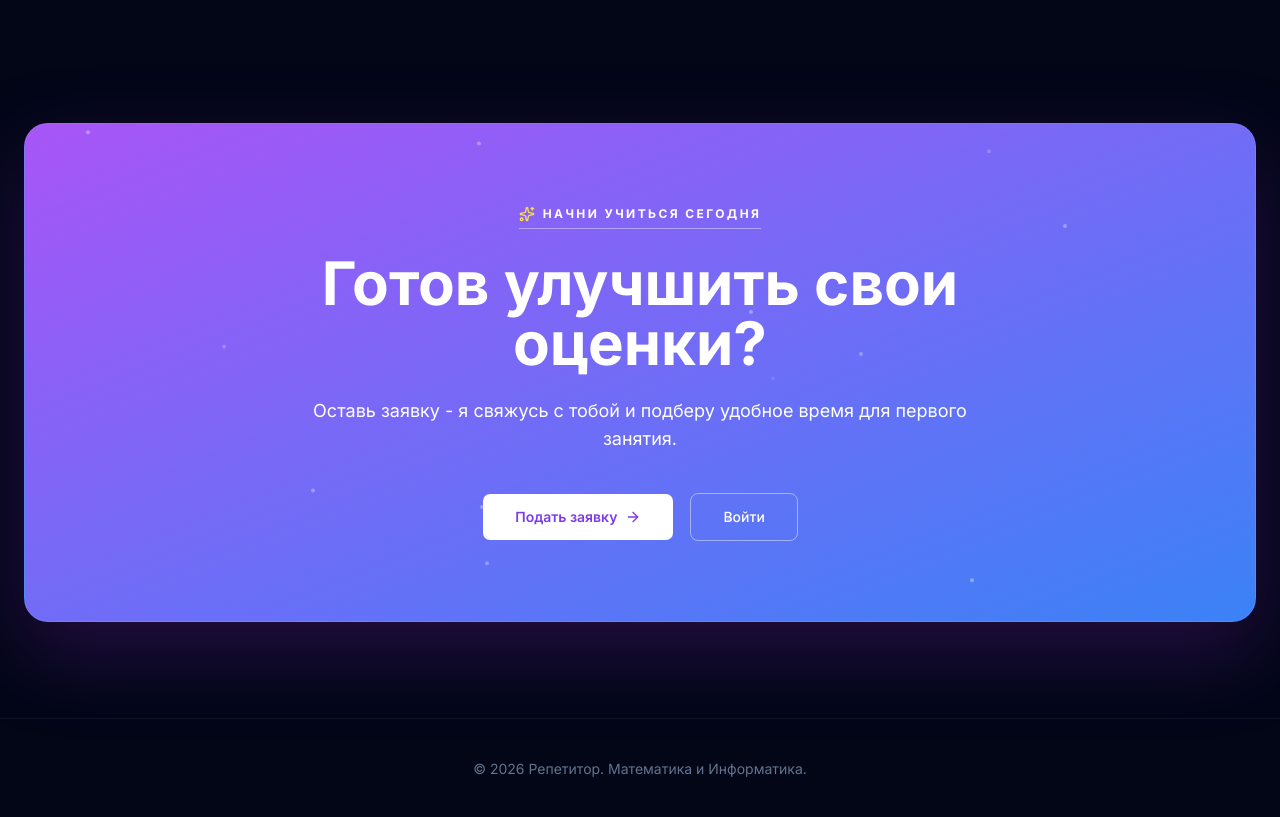
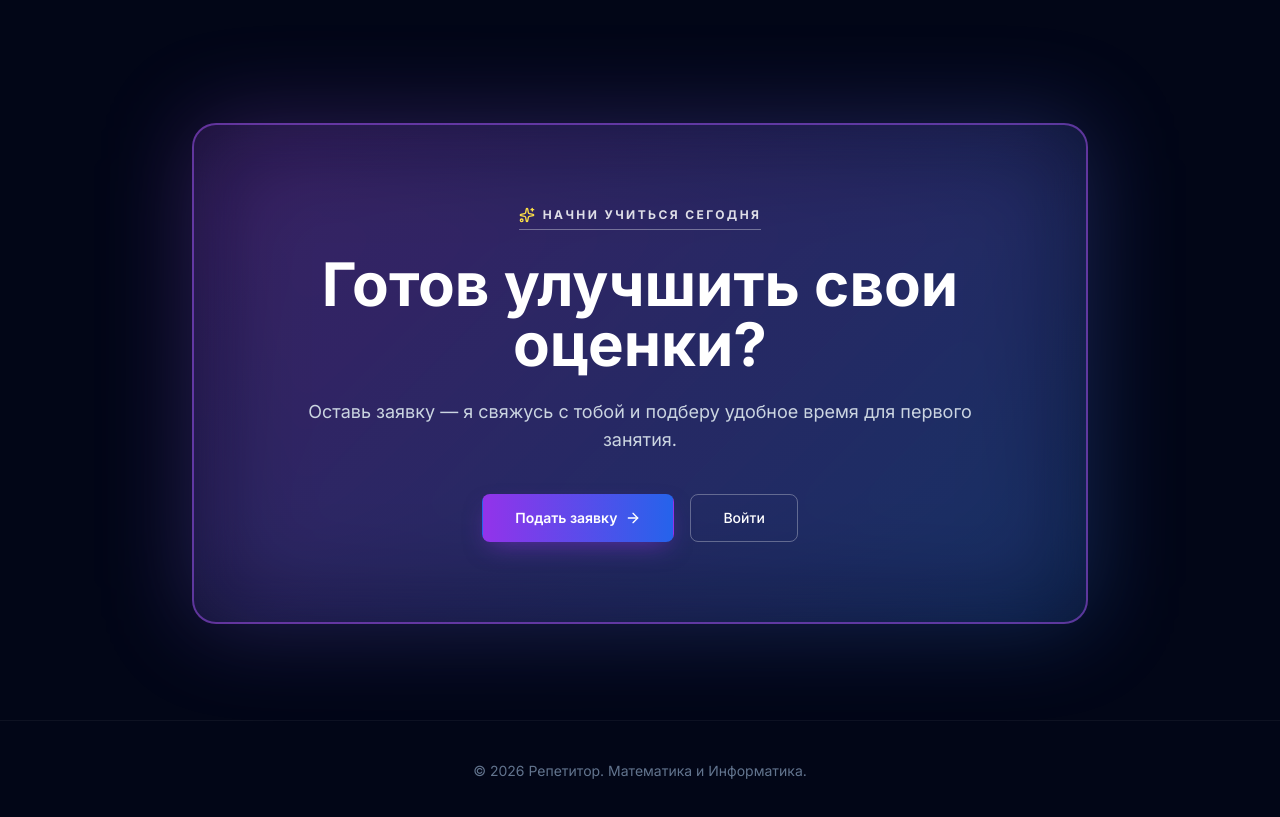
Before and after one commit to WltRfv/tutor-platform, a Next.js app: page / in a window 1280 px wide. Shown: the part 3760-4577 px from the top of the page. Built offline with nearby package versions, Linux system fonts and the light colour scheme; no server answers.

Commit message:
step 1.6: CTA styled like popular pricing card

```diff
--- a/app/globals.css
+++ b/app/globals.css
@@ -307,135 +307,119 @@ html:not(.dark) ::-webkit-scrollbar-thumb { background: color-mix(in srgb, var(-
 html:not(.dark) ::-webkit-scrollbar-thumb:hover { background: color-mix(in srgb, var(--pal-primary) 55%, var(--pal-soft)); }
 
 /* ==========================================================
-   CTA-СЕКЦИЯ — "Готов улучшить свои оценки?"
-   Тёмная тема: яркий фиолетовый градиент (не тронуто).
-   Светлая тема: floating card — мягкий двухтоновый градиент,
-   тонкая рамка, многослойная тень, без анимации.
+   CTA-СЕКЦИЯ — в стиле популярной карточки тарифа
+   Полупрозрачный блок + размытое свечение позади.
    ========================================================== */
 
-.cta-block {
-  position: relative;
-  border-radius: 24px;
-  overflow: hidden;
-  isolation: isolate;
-}
-
-.cta-particle {
+.cta-glow {
+  background: linear-gradient(
+    135deg,
+    rgba(168, 85, 247, 0.5),
+    rgba(59, 130, 246, 0.5)
+  );
+  filter: blur(48px);
+  opacity: 0.55;
   pointer-events: none;
 }
 
-/* ---------- ТЁМНАЯ ТЕМА (без изменений) ---------- */
-html.dark .cta-block {
-  background: linear-gradient(
-    to bottom right,
-    var(--accent-primary),
-    var(--accent-secondary)
-  );
-  border: 1px solid rgba(255, 255, 255, 0.08);
-  box-shadow:
-    0 30px 80px rgba(88, 28, 135, 0.4),
-    0 10px 30px rgba(0, 0, 0, 0.3);
+.cta-card {
+  backdrop-filter: blur(24px);
+  -webkit-backdrop-filter: blur(24px);
 }
 
-html.dark .cta-particle {
-  background: rgba(255, 255, 255, 0.45);
+.cta-badge {
+  padding-bottom: 6px;
+  border-bottom: 1px solid transparent;
+}
+
+/* ---------- ТЁМНАЯ ТЕМА ---------- */
+html.dark .cta-card {
+  background: linear-gradient(
+    135deg,
+    rgba(168, 85, 247, 0.1),
+    rgba(59, 130, 246, 0.1)
+  );
+  border: 2px solid rgba(168, 85, 247, 0.5);
 }
 
 html.dark .cta-badge {
-  border-bottom: 1px solid rgba(255, 255, 255, 0.4);
-  padding-bottom: 6px;
+  border-bottom-color: rgba(255, 255, 255, 0.35);
 }
 html.dark .cta-badge-icon { color: #fde047; }
-html.dark .cta-badge-text { color: #ffffff; }
+html.dark .cta-badge-text { color: rgba(255, 255, 255, 0.85); }
 
-html.dark .cta-title,
-html.dark .cta-text {
+html.dark .cta-title { color: #ffffff; }
+html.dark .cta-text { color: #cbd5e1; }
+
+html.dark .cta-btn-primary {
+  background: linear-gradient(to right, #9333ea, #2563eb);
+  color: #ffffff;
+  box-shadow: 0 10px 25px -8px rgba(147, 51, 234, 0.5);
+}
+html.dark .cta-btn-primary:hover {
+  background: linear-gradient(to right, #a855f7, #3b82f6);
+}
+
+html.dark .cta-btn-outline {
+  background: transparent;
+  border: 1px solid rgba(255, 255, 255, 0.3);
+  color: #ffffff;
+}
+html.dark .cta-btn-outline:hover {
+  background: rgba(255, 255, 255, 0.1);
   color: #ffffff;
 }
 
-html.dark .cta-btn-primary {
-  background-color: #ffffff;
-  color: #7c3aed;
-}
-html.dark .cta-btn-primary:hover {
-  background-color: rgba(255, 255, 255, 0.9);
+/* ---------- СВЕТЛАЯ ТЕМА ---------- */
+html:not(.dark) .cta-glow {
+  background: linear-gradient(
+    135deg,
+    rgba(134, 74, 149, 0.4),
+    rgba(164, 113, 204, 0.4)
+  );
+  filter: blur(56px);
+  opacity: 0.5;
 }
 
-html.dark .cta-btn-outline {
-  border: 1px solid rgba(255, 255, 255, 0.45);
-  color: #ffffff;
-}
-html.dark .cta-btn-outline:hover {
-  background-color: rgba(255, 255, 255, 0.1);
+html:not(.dark) .cta-card {
+  background: linear-gradient(
+    135deg,
+    rgba(134, 74, 149, 0.08),
+    rgba(164, 113, 204, 0.08)
+  );
+  border: 2px solid rgba(134, 74, 149, 0.45);
 }
 
-/* ---------- СВЕТЛАЯ ТЕМА: floating card ---------- */
+html:not(.dark) .cta-badge {
+  border-bottom-color: rgba(134, 74, 149, 0.4);
+}
+html:not(.dark) .cta-badge-icon { color: #864A95; }
+html:not(.dark) .cta-badge-text { color: #864A95; }
 
-html:not(.dark) .cta-block {
-  /* Двухтоновый градиент: светлый верх, чуть темнее низ.
-     Никаких радиальных виньеток. */
-  background: linear-gradient(180deg, #ECE9F2 0%, #D0BEE8 100%);
+html:not(.dark) .cta-title { color: #05071C !important; }
+html:not(.dark) .cta-text { color: #3f3850 !important; }
 
-  /* Тонкая рамка из акцента палитры */
-  border: 1px solid rgba(134, 74, 149, 0.22);
-
-  /* Многослойная тень для «парения» без анимации */
-  box-shadow:
-    0 24px 48px -12px rgba(134, 74, 149, 0.28),
-    0 8px 20px -6px rgba(134, 74, 149, 0.14),
-    inset 0 1px 0 rgba(255, 255, 255, 0.75),
-    inset 0 -1px 0 rgba(134, 74, 149, 0.08);
-
-  /* Убираем лагающую анимацию полностью */
-  animation: none;
-}
-
-/* Частицы — приглушённый фиолетовый */
-html:not(.dark) .cta-particle {
-  background: rgba(134, 74, 149, 0.4);
-}
-
-/* Бейдж — только иконка + текст + тонкая линия. Без плашки. */
-html:not(.dark) .cta-badge {
-  border-bottom: 1px solid rgba(134, 74, 149, 0.45);
-  padding-bottom: 6px;
-}
-html:not(.dark) .cta-badge-icon {
-  color: #864A95;
-}
-html:not(.dark) .cta-badge-text {
-  color: #864A95;
-}
-
-/* Заголовок и абзац — самый тёмный из палитры */
-html:not(.dark) .cta-title {
-  color: #05071C !important;
-}
-html:not(.dark) .cta-text {
-  color: #05071C !important;
-  opacity: 0.78;
-}
-
-/* Кнопка "Подать заявку" — тёмно-фиолетовая, светлый текст */
+/* Кнопка "Подать заявку" — как популярный тариф */
 html:not(.dark) .cta-btn-primary {
-  background-color: #864A95 !important;
+  background: linear-gradient(to right, #864A95, #A471CC) !important;
   color: #E1DFEB !important;
   border: none !important;
-  box-shadow: 0 6px 16px rgba(134, 74, 149, 0.3);
+  box-shadow: 0 10px 25px -8px rgba(134, 74, 149, 0.5);
 }
 html:not(.dark) .cta-btn-primary:hover {
-  background-color: #6b3d7a !important;
+  background: linear-gradient(to right, #6b3d7a, #864A95) !important;
   color: #E1DFEB !important;
 }
 
-/* Кнопка "Войти" — прозрачная, ЧЁРНЫЙ текст и чёрная рамка */
+/* Кнопка "Войти" — прозрачная с чёрной рамкой, как обычный тариф */
 html:not(.dark) .cta-btn-outline {
-  background-color: transparent !important;
-  border: 1px solid #05071C !important;
+  background: transparent !important;
+  border: 1px solid rgba(5, 7, 28, 0.35) !important;
   color: #05071C !important;
 }
 html:not(.dark) .cta-btn-outline:hover {
-  background-color: rgba(5, 7, 28, 0.06) !important;
+  background: rgba(134, 74, 149, 0.08) !important;
+  border-color: #864A95 !important;
   color: #05071C !important;
 }
 
--- a/components/landing/CTASection.tsx
+++ b/components/landing/CTASection.tsx
@@ -4,74 +4,37 @@ import { useInView } from 'react-intersection-observer';
 import Link from 'next/link';
 import { Button } from '@/components/ui/button';
 import { ArrowRight, Sparkles } from 'lucide-react';
-import { useEffect, useState } from 'react';
-
-type Particle = {
-  id: number;
-  left: number;
-  top: number;
-  duration: number;
-  delay: number;
-};
 
 export function CTASection() {
   const { ref, inView } = useInView({ threshold: 0.2, triggerOnce: true });
-  const [particles, setParticles] = useState<Particle[]>([]);
-
-  useEffect(() => {
-    setParticles(
-      Array.from({ length: 14 }, (_, i) => ({
-        id: i,
-        left: Math.random() * 100,
-        top: Math.random() * 100,
-        duration: 6 + Math.random() * 5,
-        delay: Math.random() * 4,
-      }))
-    );
-  }, []);
 
   return (
-    <section ref={ref} className="relative py-24 cta-section">
+    <section ref={ref} className="relative py-24">
       <div className="container mx-auto px-6">
         <motion.div
           initial={{ opacity: 0, y: 40 }}
           animate={inView ? { opacity: 1, y: 0 } : {}}
-          transition={{ duration: 0.8 }}
-          className="relative cta-block"
+          transition={{ duration: 0.7 }}
+          className="relative max-w-4xl mx-auto"
         >
-          {particles.map((p) => (
-            <motion.div
-              key={p.id}
-              className="absolute w-1 h-1 rounded-full cta-particle"
-              style={{ left: `${p.left}%`, top: `${p.top}%` }}
-              animate={{ y: [0, -20, 0], opacity: [0, 0.8, 0] }}
-              transition={{
-                duration: p.duration,
-                repeat: Infinity,
-                delay: p.delay,
-              }}
-            />
-          ))}
+          {/* Размытое свечение позади — как в карточке тарифа */}
+          <div className="absolute inset-0 cta-glow rounded-3xl" aria-hidden />
 
-          <div className="relative px-8 py-16 md:py-20 text-center">
-            {/* Бейдж: иконка + текст + тонкая линия под ними. Никакого фона. */}
-            <motion.div
-              initial={{ opacity: 0, y: 10 }}
-              animate={inView ? { opacity: 1, y: 0 } : {}}
-              transition={{ duration: 0.5, delay: 0.2 }}
-              className="inline-flex items-center gap-2 mb-6 cta-badge"
-            >
+          {/* Сам блок: полупрозрачный, с рамкой, как популярный тариф */}
+          <div className="relative cta-card rounded-3xl px-8 py-16 md:py-20 text-center">
+            {/* Бейдж — иконка + текст, без фона */}
+            <div className="inline-flex items-center gap-2 mb-6 cta-badge">
               <Sparkles className="h-4 w-4 cta-badge-icon" />
               <span className="text-xs font-bold tracking-[0.2em] uppercase cta-badge-text">
                 Начни учиться сегодня
               </span>
-            </motion.div>
+            </div>
 
             <h2 className="text-4xl md:text-6xl font-bold mb-6 max-w-3xl mx-auto cta-title">
               Готов улучшить свои оценки?
             </h2>
             <p className="text-lg max-w-2xl mx-auto mb-10 cta-text">
-              Оставь заявку - я свяжусь с тобой и подберу удобное время для первого занятия.
+              Оставь заявку — я свяжусь с тобой и подберу удобное время для первого занятия.
             </p>
 
             <div className="flex gap-4 justify-center flex-wrap">
@@ -87,7 +50,7 @@ export function CTASection() {
                 <Button
                   size="lg"
                   variant="outline"
-                  className="cta-btn-outline h-12 px-8 bg-transparent"
+                  className="cta-btn-outline h-12 px-8"
                 >
                   Войти
                 </Button>
```
